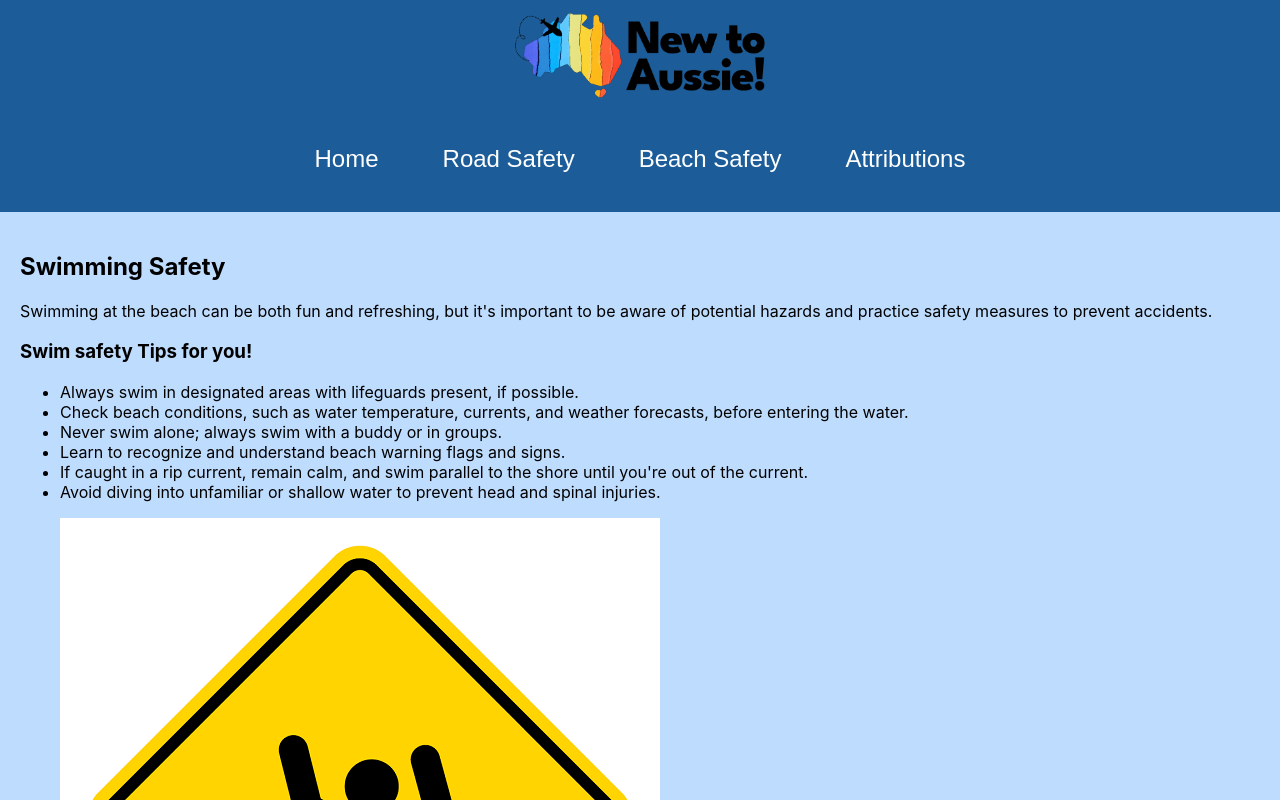
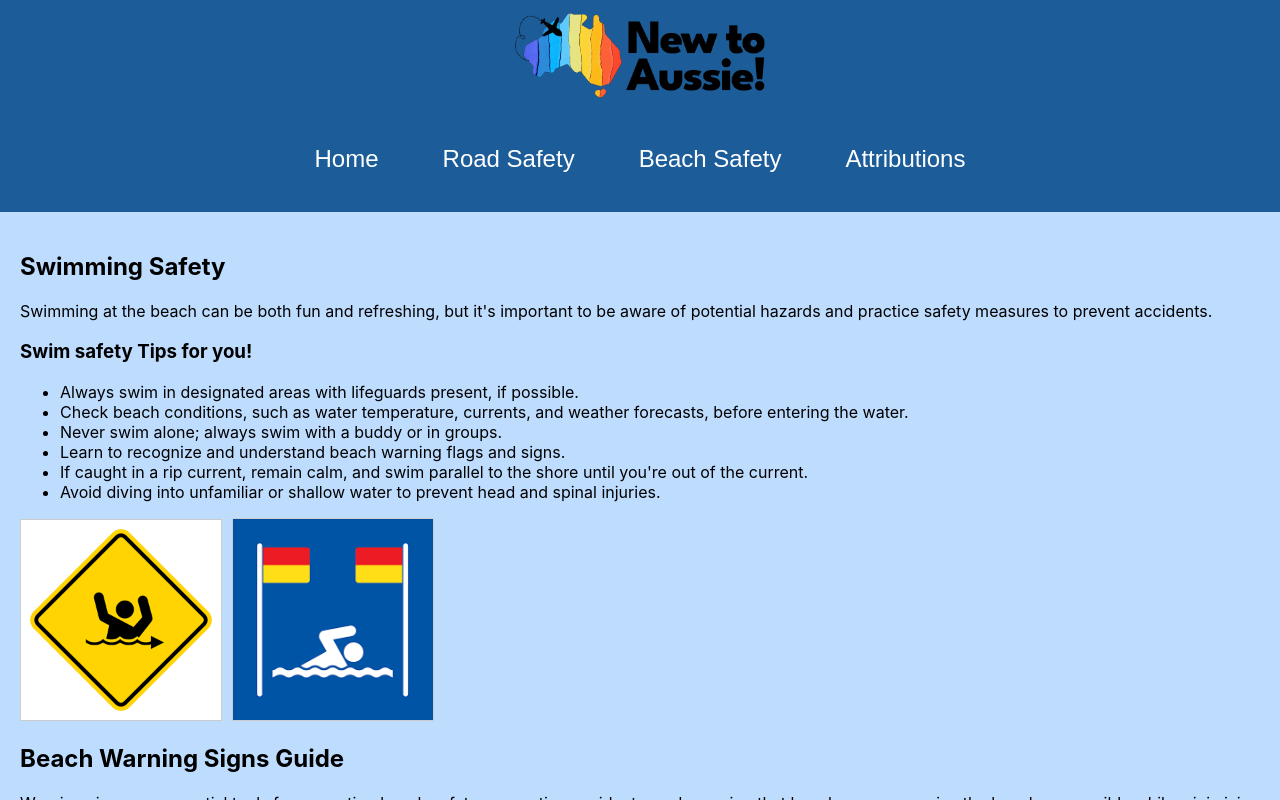
Before and after one commit to ShekharTy/new-to-aussie, a React (Create React App) app: page /#/road-safety in a window 1280 px wide. Both pictures are taken after a click on the button "Beach Safety". Shown: the top 800 px of the page. Built offline with nearby package versions, Linux system fonts and the light colour scheme.

Commit message:
created some hover gallery

```diff
--- a/src/App.js
+++ b/src/App.js
@@ -3,7 +3,6 @@ import { HashRouter as Router, Routes, Route } from 'react-router-dom';
 import Homepage from './components/home';
 import RoadSafety from './components/road-safety';
 import BeachSafety from './components/beach-safety';
-
 
 function App() {
   return (
--- a/src/components/beach-safety.js
+++ b/src/components/beach-safety.js
@@ -2,9 +2,8 @@ import React, { useEffect, useState } from 'react';
 import { useNavigate } from 'react-router-dom';
 import Header from './header';
 import '../styles/beach-safety.css';
-
-import signImage1 from '../data/sign1.png'; // Adjust the path as needed
-
+import signImage1 from '../data/sign1.png';
+import signImage2 from '../data/sign2.png';
 
 function BeachSafety() {
 
@@ -52,14 +51,38 @@ function BeachSafety() {
             <ul className="gallery">
                 <GalleryItem
                     imageSrc={signImage1}
-                    altText="Sign1"
-                    title="Sign1"
-                    facts="sign 1 explanation"
+                    altText="Dangerous Currents"
+                    title="Dangerous Current"
+                    facts="This symbol means, it is a  dangerous current and you should not swim in that area"
                     onMouseEnter={() => setHoveredItem('Sign1')}
                     onMouseLeave={() => setHoveredItem(null)}
                 />
+                <GalleryItem
+                imageSrc={signImage2}
+                altText="Swim between the flags"
+                title="Swim between the flags"
+                facts="This symbol indicates it is a swimming area and you should swim between the red and yellow flags only."
+                onMouseEnter={() => setHoveredItem('Sign2')}
+                onMouseLeave={() => setHoveredItem(null)}
+            />
                 {/* Add more GalleryItem components for additional items */}
             </ul>
+        );
+    }
+    function WarningSigns() {
+        return (
+            <div>
+                <h2> Beach Warning Signs Guide </h2>
+                <p>
+                Warning signs are essential tools for promoting beach safety,
+                preventing accidents, and ensuring that beachgoers can enjoy the beach responsibly while minimizing risks to their health and well-being.
+                </p>
+                <ul>
+                <li><a href="#currents">Hazards related to currents</a></li>
+                <li><a href="#wildlife">Hazards due to wildlife</a></li>
+                <li><a href="#weather">Hazards due to weather</a></li>
+                </ul>
+            </div>
         );
     }
 
@@ -69,6 +92,7 @@ function BeachSafety() {
             <div className='body'>
                 <SwimmingSafety />
                 <SignGallery />
+                <WarningSigns />
             </div>
         </div>
     );
--- a/src/styles/beach-safety.css
+++ b/src/styles/beach-safety.css
@@ -35,13 +35,50 @@
 }
 
 /* Styles for the Sign Gallery section */
-/* Styles for the Sign Gallery section */
+.gallery {
+    list-style: none;
+    padding: 0;
+    margin: 0;
+}
+
+.gallery-item {
+    position: relative;
+    display: inline-block;
+    margin-right: 10px;
+}
+
 .gallery-item__image {
-    transition: opacity 0.3s ease, width 0.3s ease, height 0.3s ease; /* Apply transition to opacity, width, and height */
+    position: relative;
+    width: 200px; /* Adjust as needed */
+    height: auto; /* Maintain aspect ratio */
+    border: 1px solid #ccc;
+    transition: opacity 0.3s ease, transform 0.3s ease; /* Apply transition for opacity and transform */
 }
 
 .gallery-item__image:hover {
-    opacity: 0.6;
-    width: 50px; /* Adjust the width as needed */
-    height: auto; /* Maintain aspect ratio */
+    opacity: 0.8; /* Reduce opacity on hover */
+    transform: scale(1.1); /* Scale up image on hover */
 }
+
+.gallery-item__text {
+    position: relative; /* Remove absolute positioning */
+    display: none; /* Initially hide the text */
+    background-color: rgba(0, 0, 0, 0.3); /* Semi-transparent background */
+    color: #ffffff; /* Text color */
+    padding: 5px 10px; /* Padding for the text */
+    margin-top: -20px; /* Adjust as needed */
+}
+
+.gallery-item:hover .gallery-item__text {
+    display: inline-block; /* Show the text when hovered */
+}
+
+.gallery-item__title {
+    font-size: 16px;
+    font-weight: bold;
+    margin-bottom: 5px;
+}
+
+.gallery-item__facts {
+    font-size: 14px;
+}
```
Also changed, not shown: src/data/sign2.png (added).
